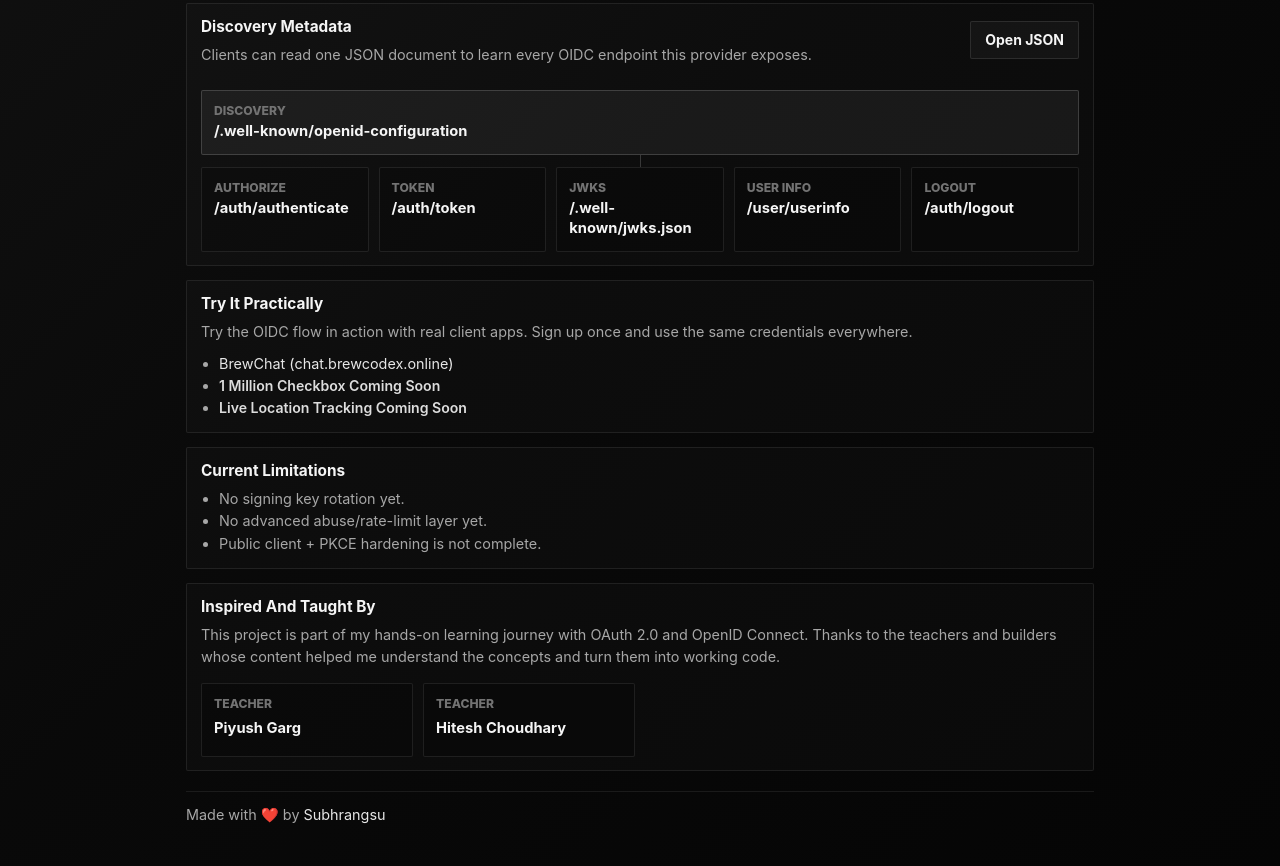
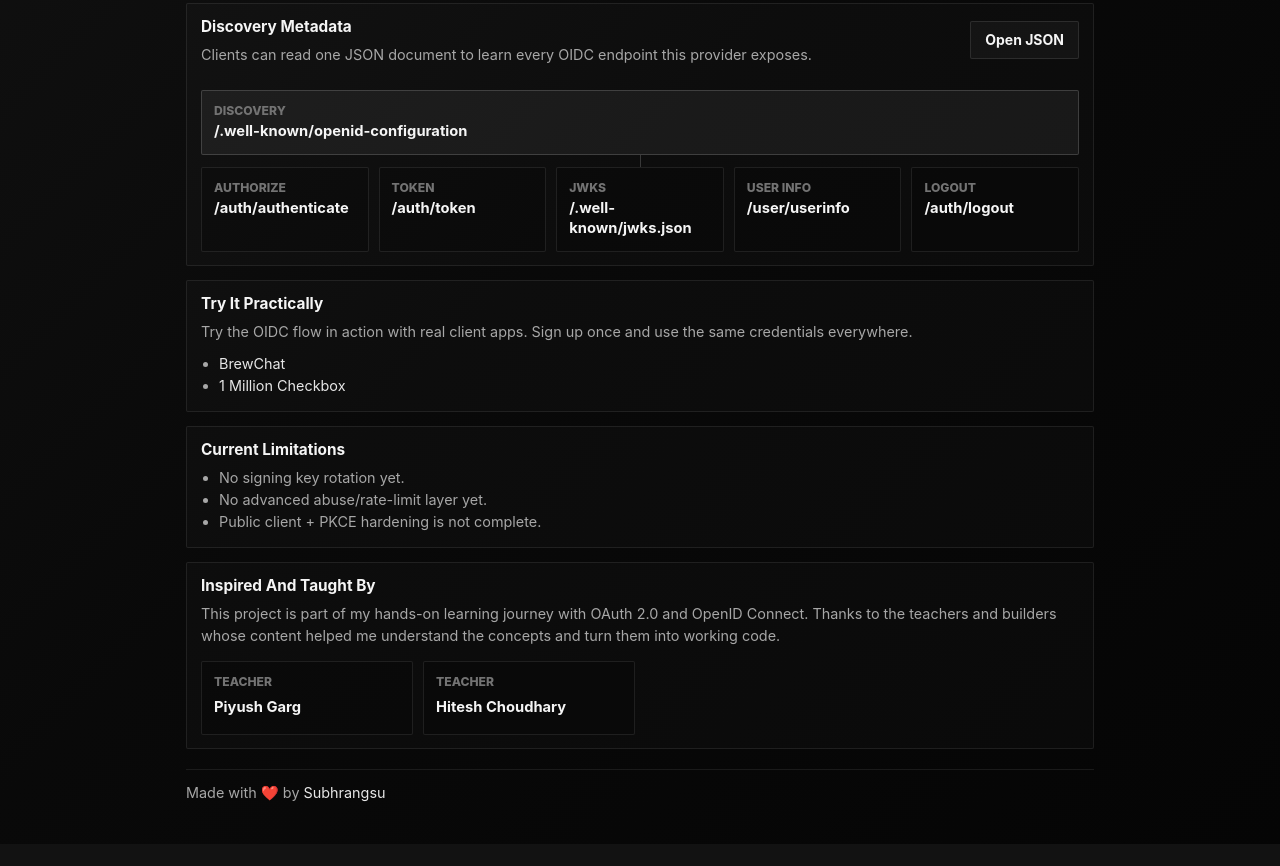
Before and after one commit to Subhrangsu90/my-oidc-auth, a website: page public/index.html in a window 1280 px wide. Shown: the part 633-1499 px from the top of the page. After the commit the page ends 1477 px from the top, so only its background shows below. Drawn offline with Linux system fonts and the light colour scheme.

Commit message:
1 million checkbox add

```diff
--- a/public/index.html
+++ b/public/index.html
@@ -126,21 +126,27 @@
 				<ul>
 					<li>
 						<a href="https://chat.brewcodex.online" target="_blank" rel="noopener noreferrer">
-							BrewChat (chat.brewcodex.online)
+							BrewChat
 						</a>
 					</li>
-					<!-- 1Million Checkbox Coming Soon -->
+					<!-- 1Million Checkbox -->
 					<li>
-						<a>
-							<label for="brewchatexample">1 Million Checkbox Coming Soon</label>
+						<a
+							href="https://checkbox1millon.brewcodex.online/"
+							target="_blank"
+							rel="noopener noreferrer">
+							1 Million Checkbox
 						</a>
 					</li>
 					<!-- Live Location Tracking Coming Soon -->
-					<li>
-						<a>
-							<label for="live-location-example">Live Location Tracking Coming Soon</label>
+					<!-- <li>
+						<a
+							href="https://livetracking.brewcodex.online/"
+							target="_blank"
+							rel="noopener noreferrer">
+							Live Location Tracking
 						</a>
-					</li>
+					</li> -->
 					<!-- Add more client apps below as you integrate them -->
 				</ul>
 			</section>
```
